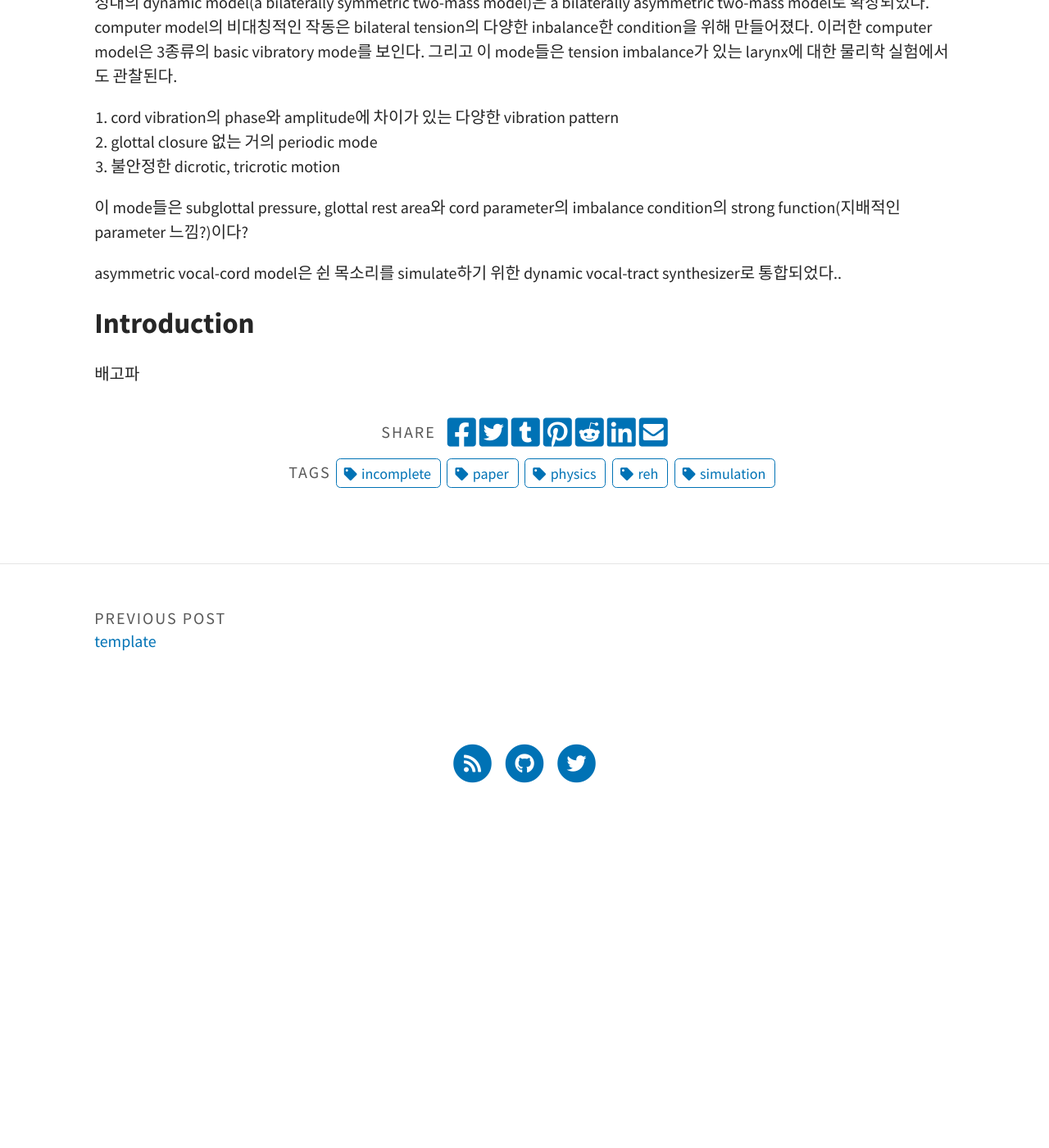
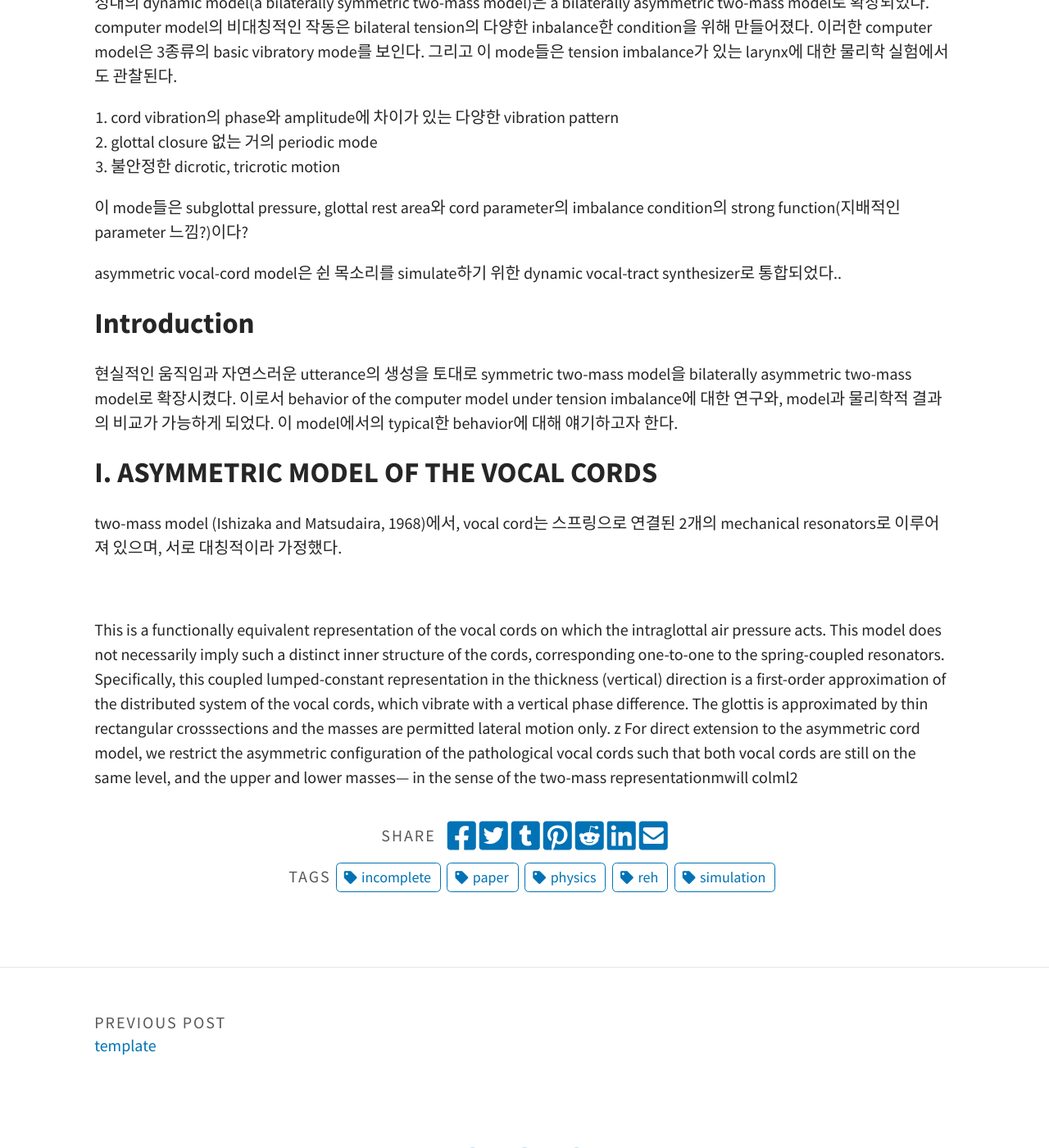
Before and after one commit to sixicode/sixicode.github.io, a Jekyll site: the page built from _posts/2023-01-12-computer-simulation-of-pathological-vocal--cord-vibration.md, in a window 1280 px wide and 1400 px high, scrolled down 855 px. Shown: the whole window at 82% size. Built offline with Jekyll 4.4.1, drawn with Linux system fonts in a browser that asks for light colours; nearby versions of some CDN libraries; library files that are not in the unit come from our copies; comment, search, counter and statistics services are not loaded; before the commit the page ends 1848 px from its top, so only the background shows below that.

Commit message:
10.1121/1.381221 편집

```diff
--- a/_posts/2023-01-12-computer-simulation-of-pathological-vocal--cord-vibration.md
+++ b/_posts/2023-01-12-computer-simulation-of-pathological-vocal--cord-vibration.md
@@ -35,6 +35,8 @@ devise : 고안<br>
 thyroid cartilage : 방패연골<br>
 > <details><summary>방패연골 사진</summary><img src="https://upload.wikimedia.org/wikipedia/commons/thumb/8/8a/Larynx_external_en.svg/375px-Larynx_external_en.svg.png"></details><br>
 
+resonators : 공명기
+
 </details>
 
 ## Abstract
@@ -50,4 +52,25 @@ asymmetric vocal-cord model은 쉰 목소리를 simulate하기 위한 dynamic vo
 
 ## Introduction
 
-배고파
+현실적인 움직임과 자연스러운 utterance의 생성을 토대로 symmetric two-mass model을 bilaterally asymmetric two-mass model로 확장시켰다.
+이로서 behavior of the computer model under tension imbalance에 대한 연구와, model과 물리학적 결과의 비교가 가능하게 되었다.
+이 model에서의 typical한 behavior에 대해 얘기하고자 한다.
+
+## I. ASYMMETRIC MODEL OF THE VOCAL CORDS
+
+two-mass model (Ishizaka and Matsudaira, 1968)에서, vocal cord는 스프링으로 연결된 2개의 mechanical resonators로 이루어져 있으며, 서로 대칭적이라 가정했다.
+
+<img src="">
+
+This is a functionally equivalent representation of the vocal cords on which the intraglottal air
+pressure acts. This model does not necessarily imply
+such a distinct inner structure of the cords, corresponding one-to-one to the spring-coupled resonators.
+Specifically, this coupled lumped-constant representation in the thickness (vertical) direction is a first-order
+approximation of the distributed system of the vocal
+cords, which vibrate with a vertical phase difference.
+The glottis is approximated by thin rectangular crosssections and the masses are permitted lateral motion
+only. z
+For direct extension to the asymmetric cord model,
+we restrict the asymmetric configuration of the pathological vocal cords such that both vocal cords are still
+on the same level, and the upper and lower masses---
+in the sense of the two-mass representationmwill colml2
```
Also changed, not shown: assets/img/posts/2023-01-12-computer-simulation-of-pathological-vocal--cord-vibration/fig1.PNG (added).
